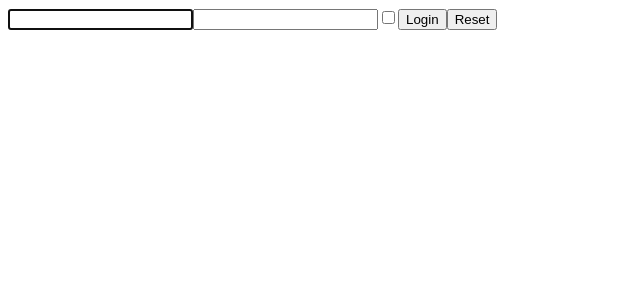
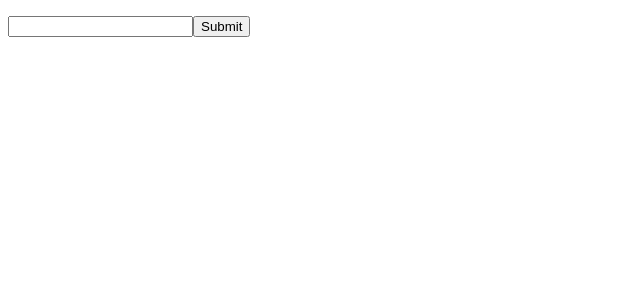
Before and after one commit to GabrieleMurgia/react-exercises, a React (Create React App) app: page / in a window 1280 px wide. Shown: the top 300 px of the page, without its empty margins (0-640 px from the left). Built offline with nearby package versions, Linux system fonts and the light colour scheme.

Commit message:
lists-03

```diff
--- a/src/App.jsx
+++ b/src/App.jsx
@@ -1,41 +1,47 @@
 import React from "react";
 
+export class TodoList extends React.Component{
+    state = {
+        items: [],
+        userInput: '',
+      }
 
-export class UncontrolledLogin extends React.Component{
-    handleFormSubmit = (event) => {
-        event.preventDefault()
+      inputHandler = (event)=>{
+      this.setState({
+        userInput:event.target.value,
+      })
+      }
 
-      const username =  event.target.elements.username.value
-      const password =  event.target.elements.password.value
-      const remember = event.target.elements.remember.checked
+      submitHandler = (event)=>{
+        event.preventDefault();
+        this.setState({
+            items:[...this.state.items,this.state.userInput],
+            userInput:"",
+        })
+      }
 
-      console.log({
-        username,
-        password,
-        remember
-      })
-    }
+      render() {
+        return (
+          <div>
+            <ul>
+              {
+                this.state.items.map((li,key) => <li {...{key}}>{li}</li>)
+              }
+            </ul>
+             <form onSubmit={this.submitHandler}>
+                <input value={this.state.userInput} onChange={this.inputHandler}></input>
+                <button type="submit">Submit</button>
+             </form>
+          </div>
+        )
+      }
+}
 
-    render(){
-        return(
-            <div>
 
-                <form onSubmit={this.handleFormSubmit}>
-                <input name="username" autoFocus/>
-                <input name="password" type="password"/>
-                <input name="remember" type="checkbox"/>
-
-                <button type="submit">Login</button>
-                <button type="reset">Reset</button>
-                </form>
-            </div>
-        )
-    }
-}
 
 export class App extends React.Component{
 
     render(){
-        return <UncontrolledLogin onLogin={this.onLogin} resetValue={this.resetValue}></UncontrolledLogin>
+        return <TodoList ></TodoList>
     }
 }
```
